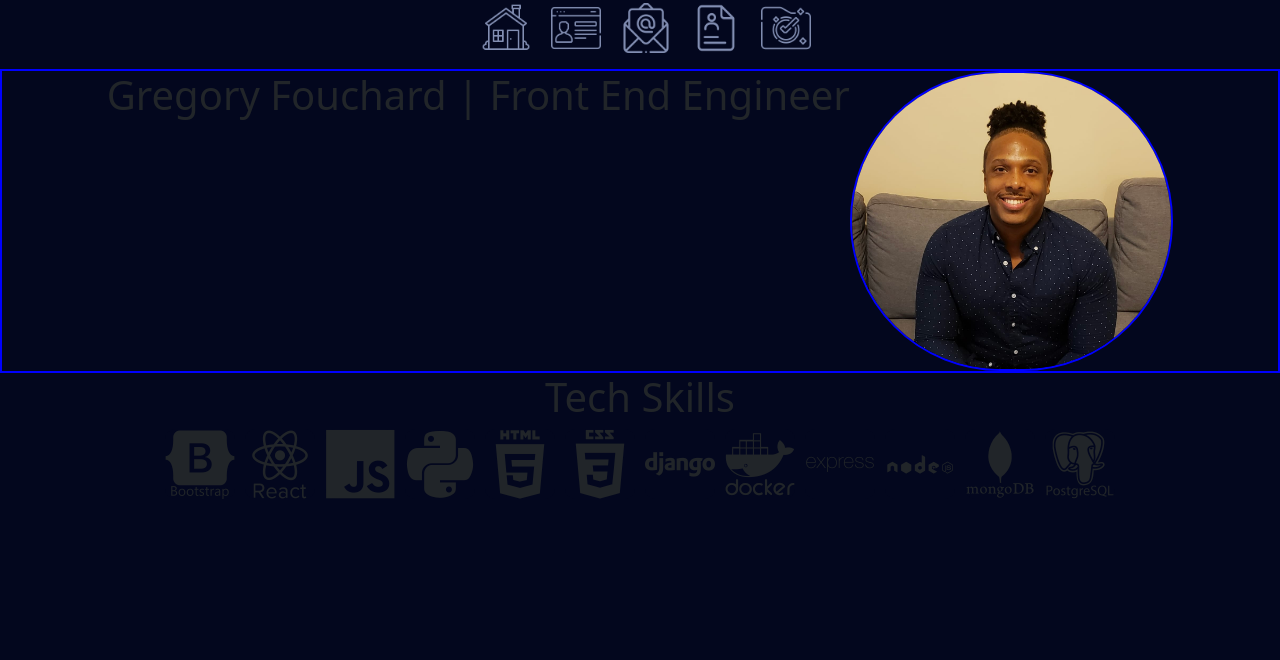
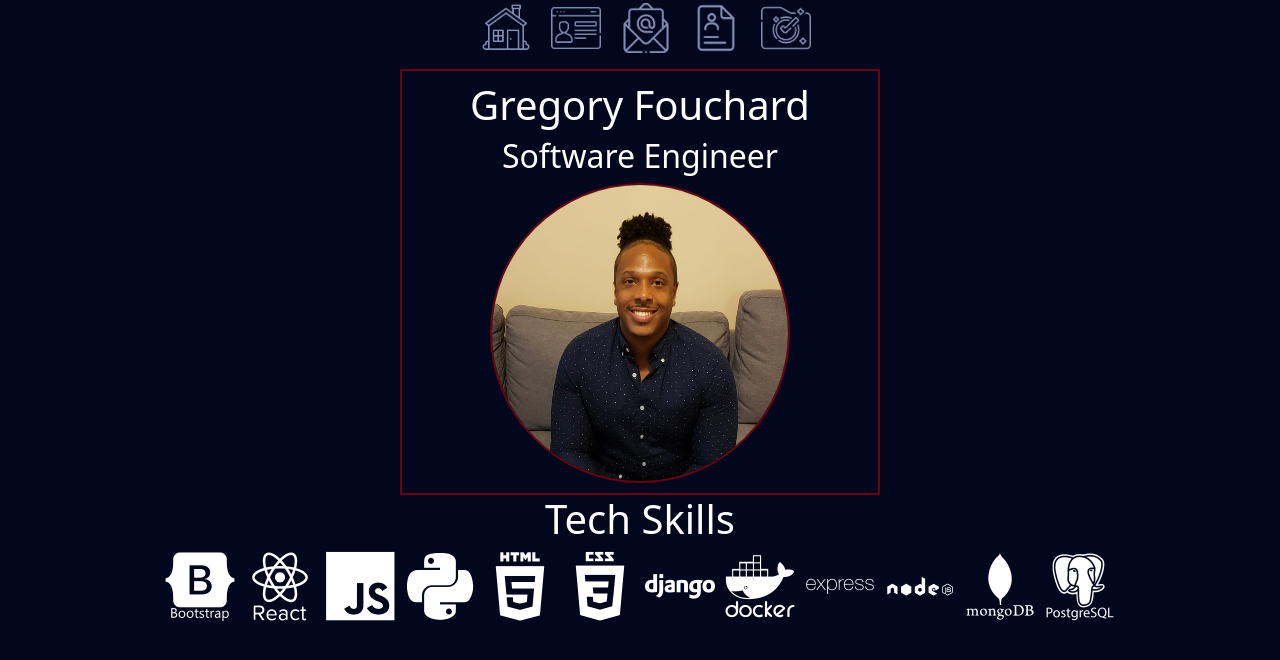
Before and after one commit to gfou20/gregs-portfolio, a React (Create React App) app: page / in a window 1280 px wide. Shown: the top 660 px of the page. Built offline with nearby package versions, Linux system fonts and the light colour scheme.

Commit message:
home css edits/hover add

```diff
--- a/public/index.html
+++ b/public/index.html
@@ -2,7 +2,7 @@
 <html lang="en">
   <head>
     <meta charset="utf-8" />
-    <link rel="icon" href="%PUBLIC_URL%/favicon.ico" />
+    <link rel="icon" href="./images/greg.jpg" />
     <link rel="stylesheet" href="https://cdn.jsdelivr.net/gh/devicons/devicon@v2.15.1/devicon.min.css">
     <link rel="stylesheet" href="https://cdn.jsdelivr.net/gh/devicons/devicon@v2.15.1/devicon.min.css">
     <link rel="stylesheet" href="https://cdn.jsdelivr.net/gh/devicons/devicon@v2.15.1/devicon.min.css">
--- a/src/App.css
+++ b/src/App.css
@@ -1,3 +1,4 @@
 * {
   background-color: #03071E;
+  color: white;
 }
--- a/src/pages/Home/Home.jsx
+++ b/src/pages/Home/Home.jsx
@@ -1,17 +1,19 @@
+import { Link } from "react-router-dom"
 import { Skill } from '../Skill/Skill'
 import styles from './Home.module.css'
 
 function Home() {
   return (
-    <>
-      <header className={styles.header}>
-        <h1>Gregory Fouchard | Front End Engineer</h1>
-        <img src='./images/greg.jpg' alt='portfolio' className={styles.home} />
+    <div className={styles.c1}>
+      <header className={styles.main}>
+        <h1>Gregory Fouchard</h1>
+        <h2>Software Engineer</h2>
+        <Link to='/about'><img src='./images/greg.jpg' alt='portfolio' className={styles.home} /></Link>
       </header>
       <section className={styles.skills}>
         <Skill />
       </section>
-    </>
+    </div>
   )
 }
 
--- a/src/pages/Home/Home.module.css
+++ b/src/pages/Home/Home.module.css
@@ -1,11 +1,58 @@
-.header {
-  border: 2px solid blue;
+.main {
   display: flex;
-  justify-content: center;
+  flex-direction: column;
+  align-items: center;
+  border: 2px solid #6A040F;
+  box-shadow: #6A040F;
+  margin: 0 400px;
+  padding: 10px;
+  /* display:inline-block; */
 }
 
 .home {
-  border: 2px solid blue;
+  border: 2px solid #6A040F;
   height: 300px;
+  width: 300px;
   border-radius: 150px;
+  -webkit-animation-duration: 1s;
+  animation-duration: 1s;
+  -webkit-animation-fill-mode: both;
+  animation-fill-mode: both;
+  -webkit-animation-timing-function: ease-in-out;
+  animation-timing-function: ease-in-out;
+  animation-iteration-count: infinite;
+  -webkit-animation-iteration-count: infinite;
 }
+
+@keyframes bounce {
+	0%, 100%, 20%, 50%, 80% {
+		-webkit-transform: translateY(0);
+		-ms-transform:     translateY(0);
+		transform:         translateY(0)
+	}
+	40% {
+		-webkit-transform: translateY(-30px);
+		-ms-transform:     translateY(-30px);
+		transform:         translateY(-30px)
+	}
+	60% {
+		-webkit-transform: translateY(-15px);
+		-ms-transform:     translateY(-15px);
+		transform:         translateY(-15px)
+	}
+}
+
+.home:hover {
+  cursor: pointer;
+  animation-name: bounce;
+  -moz-animation-name: bounce;
+}
+
+/* .c1 {
+  background: #03071E;
+  border: 2px solid #6A040F;
+  border-radius: 50%;
+  width: 631px;
+  height: 631px;
+  display:inline-block;
+} */
```
